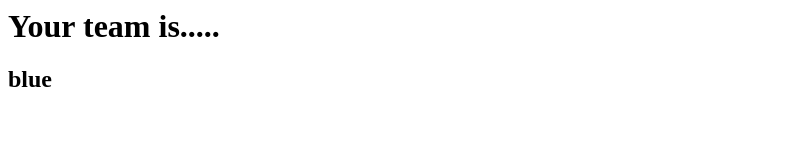
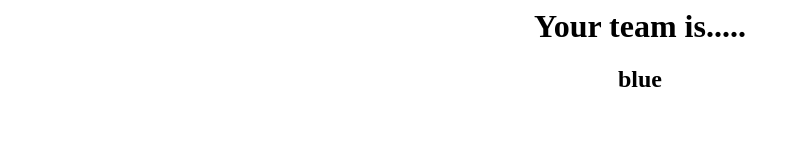
Before and after one commit to davidgoldblp/davidgoldblp.github.io, a plain HTML site: page index.html in a window 1280 px wide. Shown: the whole page, without its empty margins (0-799 px from the left). Drawn offline with Linux system fonts and the light colour scheme.

Commit message:
Update index.html

```diff
--- a/index.html
+++ b/index.html
@@ -1,5 +1,5 @@
-<h1>Your team is.....</h1>
-<h2 id="team"></h2>
+<center><h1>Your team is.....</h1>
+ <h2 id="team"></h2></center>
 <script>
  function choose(choices) {
   var index = Math.floor(Math.random() * choices.length);
```
